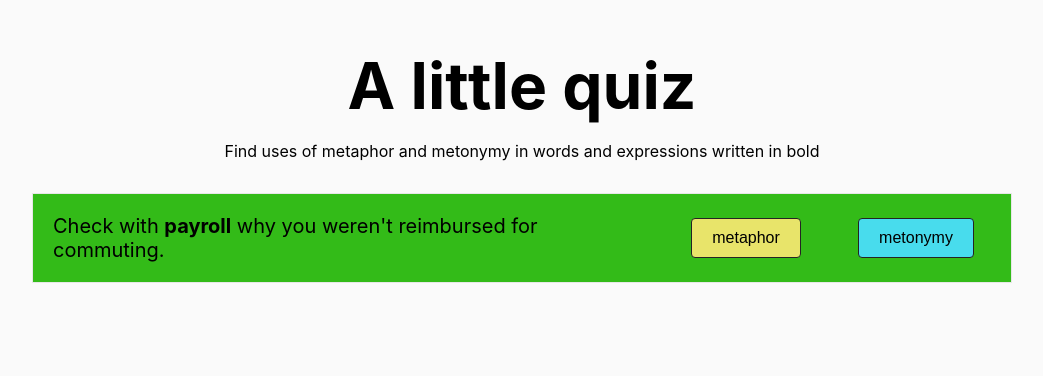
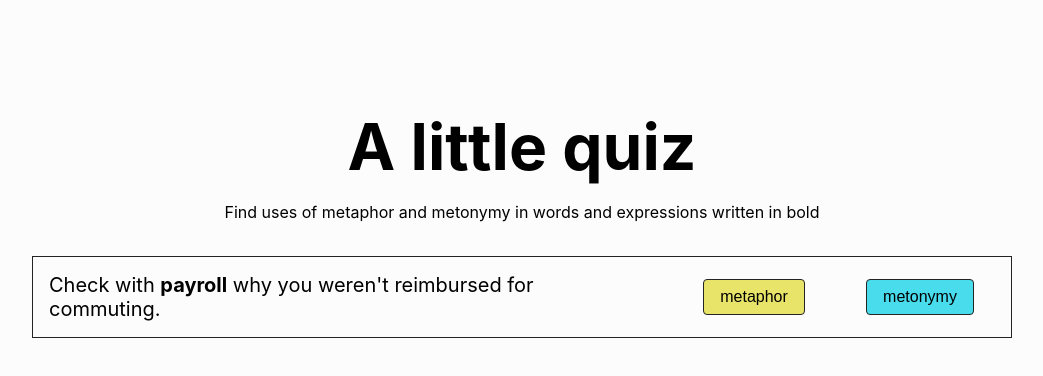
Before and after one commit to lstanisavljevic/kviz, a Next.js app: page / in a window 1280 px wide. Shown: the part 168-544 px from the top of the page, without its empty margins (118-1161 px from the left). Built offline with nearby package versions, Linux system fonts and the light colour scheme.

Commit message:
Improve scroll

```diff
--- a/src/components/kviz/Kviz.tsx
+++ b/src/components/kviz/Kviz.tsx
@@ -12,7 +12,7 @@ const Kviz = () => {
   const kvizRef = useRef(null)
 
   const settings = {
-    questionTimeout: 400,
+    questionTimeout: 1400,
   }
 
   useEffect(() => {
@@ -21,7 +21,7 @@ const Kviz = () => {
 
   function scrollToBottom() {
     const kvizElement = kvizRef.current
-    kvizElement.scrollTop = kvizElement.scrollHeight
+    kvizElement.scrollIntoViewIfNeeded({ behavior: 'smooth', block: 'end' })
   }
 
   function handleSelect(
@@ -37,13 +37,12 @@ const Kviz = () => {
     nextContent[matchedRow].status = 'selected'
     nextContent[matchedRow].outcome = outcome
     setContent(nextContent)
-    setAnswersCount(answersCount + 1)
-    scrollToBottom()
     setTimeout(() => {
+      setAnswersCount(answersCount + 1)
       setCurrentQuestion(currentQuestion + 1)
-      if (currentQuestion < content.length - 1) {
-        scrollToBottom()
-      }
+      // if (currentQuestion < content.length - 1) {
+      scrollToBottom()
+      // }
     }, settings.questionTimeout)
   }
 
@@ -78,7 +77,7 @@ const Kviz = () => {
 
   const options = ['metaphor', 'metonymy']
   return (
-    <div className={styles.kviz} ref={kvizRef}>
+    <div className={styles.kviz}>
       {content.map((row, rowIndex) => {
         if (rowIndex > currentQuestion) {
           return null
@@ -92,7 +91,12 @@ const Kviz = () => {
           </>
         )
         return (
-          <div key={example} className={`${styles.kviz__row}`}>
+          <div
+            key={example}
+            className={`${styles.kviz__row} ${
+              currentQuestion === rowIndex && styles['kviz__row--last']
+            }`}
+          >
             <div
               className={`${styles.kviz__col} ${styles[`kviz__col--example`]} ${
                 styles[`kviz__col--${statusClassName}`]
@@ -156,6 +160,7 @@ const Kviz = () => {
           )}
         </div>
       )}
+      <div ref={kvizRef}></div>
     </div>
   )
 }
--- a/src/components/kviz/kviz.module.scss
+++ b/src/components/kviz/kviz.module.scss
@@ -10,11 +10,6 @@
   width: 100%;
   max-width: $col-xl;
   margin-top: $gutter-big;
-  &:after {
-    display: block;
-    content: "";
-    height: 7rem;
-  }
   @media(min-width: $col-m) {
     font-size: $font-size-medium;
   }
@@ -26,8 +21,8 @@
     animation: scale-text $trans-defaults;
     transform-origin: top;
     border: 1px solid $color-col;
-    &:last-of-type {
-      background: $color-green;
+    &--last {
+      border-color: $color-black;
     }
     @media(max-width: $col-m) {
       grid-template-columns: minmax(0, 1fr) auto auto;
@@ -127,11 +122,10 @@
   &__footer {
     display: flex;
     justify-content: center;
-    margin-top: $gutter * 4;
+    padding: $gutter;
   }
   &__bravo {
     font-size: $font-size-large * 2;
-    position: fixed;
     animation: bravo 7s ease-in-out forwards;
     font-weight: bold;
   }
--- a/src/static/scss/common/variables.scss
+++ b/src/static/scss/common/variables.scss
@@ -5,7 +5,7 @@
 // Colors
 $color-primary: #0070f3;
 $color-black: #242424;
-$color-white: #fafafa;
+$color-white: #fcfcfc;
 $color-green: #33bb18;
 $color-red: #da4333;
 
@@ -29,6 +29,6 @@ $col-l: 800px;
 $col-xl: 980px;
 $col-max: 1200px;
 
-$gutter: 20px;
-$gutter-big: 30px;
+$gutter: 16px;
+$gutter-big: 32px;
 $trans-defaults: 0.2s ease-in;
```
